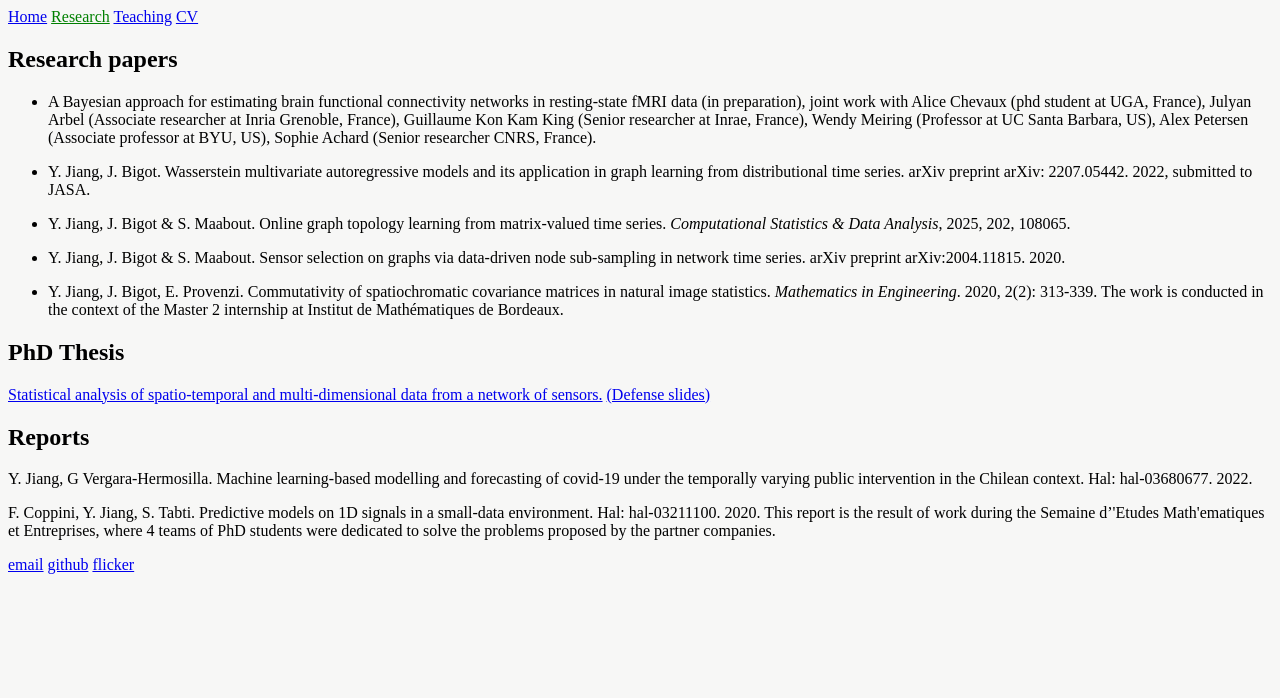
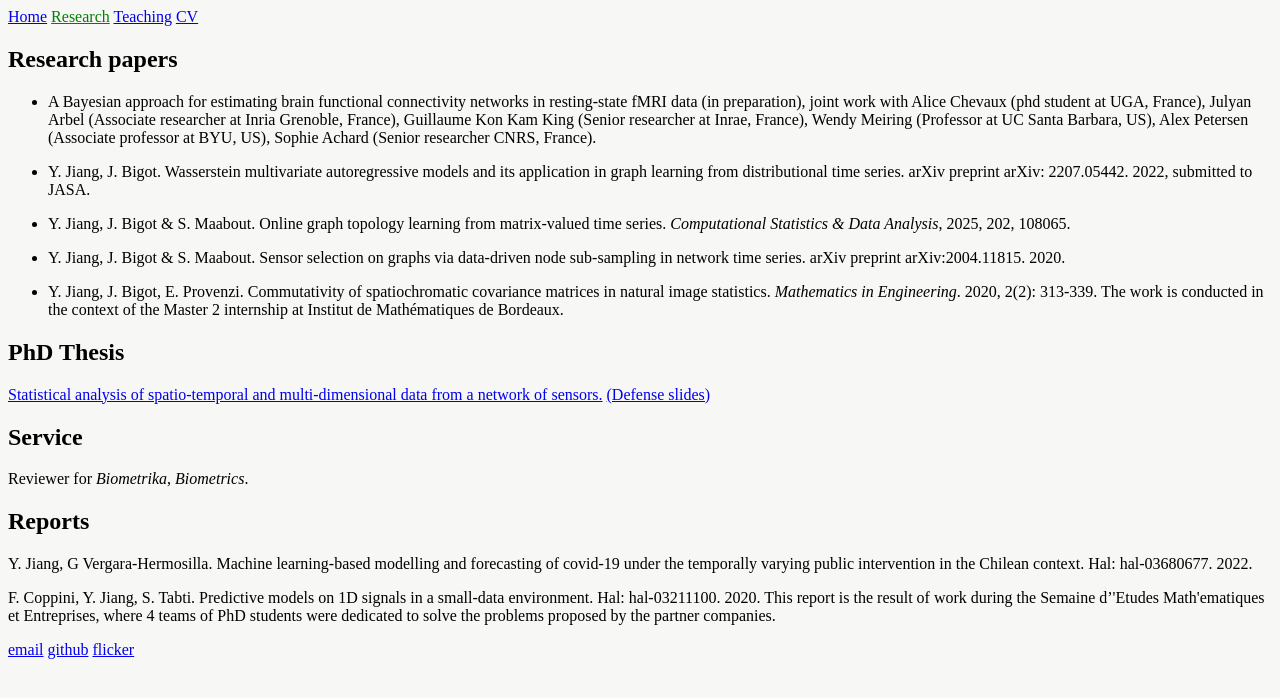
Before and after one commit to yiyej/yiyej.github.io, a Jekyll site: the page built from research.md, in a window 1280 px wide. Shown: the top 698 px of the page. Built offline with Jekyll 4.4.1, drawn with Linux system fonts in a browser that asks for light colours.

Commit message:
Update research.md

```diff
--- a/research.md
+++ b/research.md
@@ -19,6 +19,9 @@ title: Reasearch
 
 <a href="https://theses.hal.science/tel-04062432/">Statistical analysis of spatio-temporal and multi-dimensional data from a network of sensors.</a> <a href="/assets/defense.pdf"> (Defense slides) </a>
 
+## Service
+Reviewer for *Biometrika*, *Biometrics*.
+
 ## Reports
 
 Y. Jiang, G Vergara-Hermosilla. Machine learning-based modelling and forecasting of covid-19 under the temporally varying public intervention in the Chilean context. Hal: hal-03680677. 2022.
```
